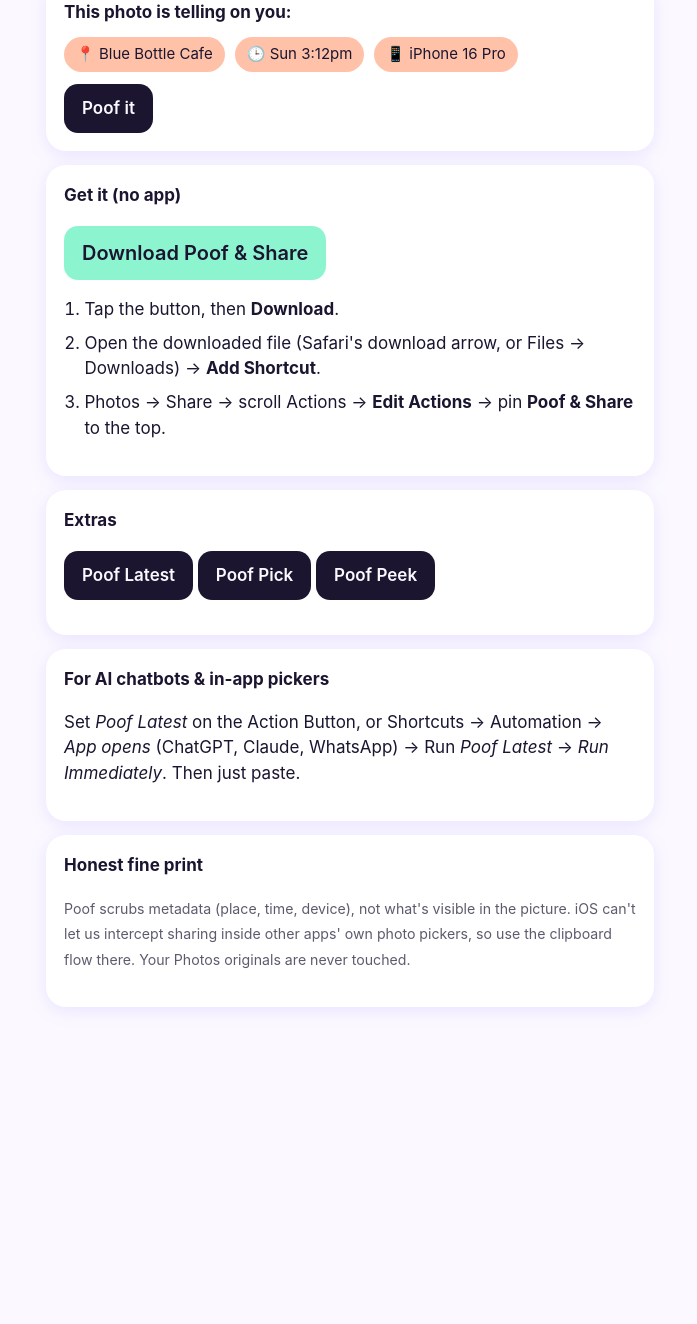
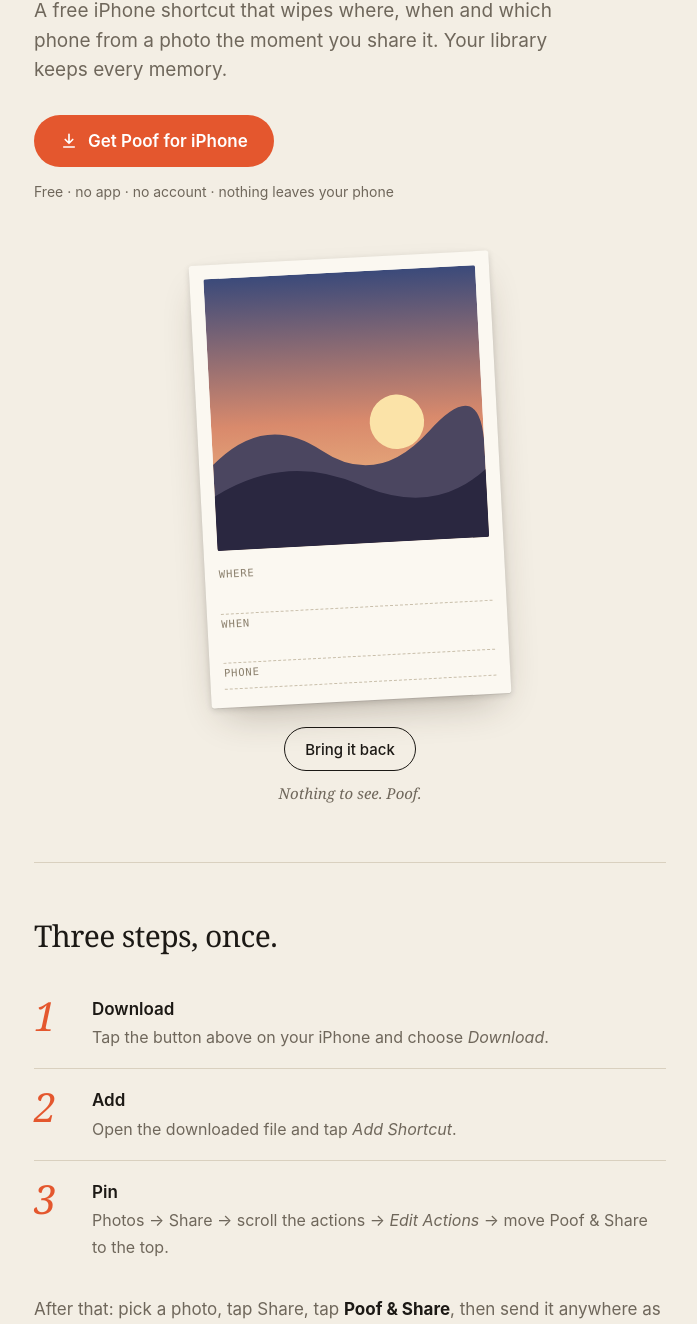
Before and after one commit to logrelu/poof-photo-scrubber, a plain HTML site: page site/index.html in a window 1280 px wide. Shown: the part 275-1599 px from the top of the page, without its empty margins (290-987 px from the left). Before the commit the page ends 1360 px from the top, so only its background shows below. Drawn offline with Linux system fonts and the light colour scheme.

Commit message:
design: editorial redesign of install page (serif, polaroid demo, dark mode)
Co-Authored-By: Claude Sonnet 5.5 <noreply@anthropic.com>

```diff
--- a/site/index.html
+++ b/site/index.html
@@ -1,33 +1,164 @@
-<!doctype html><html lang="en"><head><meta charset="utf-8"><meta name="viewport" content="width=device-width,initial-scale=1">
-<title>Poof - photos that forget</title>
+<!doctype html>
+<html lang="en">
+<head>
+<meta charset="utf-8">
+<meta name="viewport" content="width=device-width, initial-scale=1, viewport-fit=cover">
+<title>Poof — share the photo, keep the place</title>
+<meta name="description" content="A free iPhone shortcut that strips location, date and device from a photo the moment you share it. No app. Your library keeps its memories.">
+<meta name="theme-color" content="#f3eee4">
 <style>
-:root{--bg:#fbf9ff;--ink:#1b1530;--lilac:#b9a7ff;--mint:#8cf5d0;--peach:#ffc2a8;--card:#fff}
-@media(prefers-color-scheme:dark){:root{--bg:#14101f;--ink:#f3eeff;--card:#201a33}}
-*{box-sizing:border-box}body{margin:0;background:var(--bg);color:var(--ink);font:17px/1.5 -apple-system,system-ui,sans-serif}
-main{max-width:640px;margin:0 auto;padding:32px 16px 64px}
-.bubble{width:96px;height:96px;border-radius:50%;background:radial-gradient(circle at 30% 30%,#fff,var(--lilac) 60%,#8f7cf0);display:grid;place-items:center;font-size:44px;animation:float 3s ease-in-out infinite;margin:8px 0 16px}
-@keyframes float{50%{transform:translateY(-10px)}}@media(prefers-reduced-motion:reduce){.bubble{animation:none}}
-h1{font-size:44px;margin:0;line-height:1.1}.sub{opacity:.75;margin:.4em 0 24px}
-.card{background:var(--card);border-radius:20px;padding:18px;margin:14px 0;box-shadow:0 4px 18px #7b5cff22}
-.leak{display:flex;gap:10px;flex-wrap:wrap}.chip{padding:6px 12px;border-radius:99px;background:var(--peach);color:#1b1530;font-size:15px;transition:.6s}
-.gone .chip{opacity:0;transform:scale(.3) translateY(-20px);filter:blur(6px)}
-button,a.btn{font:inherit;font-weight:600;border:0;border-radius:14px;padding:12px 18px;background:var(--ink);color:var(--bg);text-decoration:none;display:inline-block;cursor:pointer;min-height:44px}
-a.btn.mint{background:var(--mint);color:#1b1530}ol{padding-left:1.2em}li{margin:.5em 0}small{opacity:.7}
-</style></head><body><main>
-<div class="bubble" aria-hidden="true">🫧</div>
-<h1>Poof!</h1><p class="sub">Share a photo. Where &amp; when go <em>poof</em>. Your library still remembers.</p>
+:root{
+  --paper:#f3eee4; --paper2:#ebe4d6; --ink:#1c1915; --mute:#6f675b; --line:#d9d0bf;
+  --accent:#e4572e; --accent-ink:#fff;
+  --serif: ui-serif,"New York","Iowan Old Style",Georgia,serif;
+  --sans: -apple-system,"SF Pro Text",system-ui,sans-serif;
+  --mono: ui-monospace,"SF Mono",Menlo,monospace;
+}
+@media (prefers-color-scheme:dark){
+  :root{--paper:#16130f;--paper2:#1f1b15;--ink:#f1eadc;--mute:#a1978a;--line:#322c23;--accent:#ff7a4d;--accent-ink:#1c1915}
+}
+*{box-sizing:border-box}
+html{-webkit-text-size-adjust:100%}
+body{margin:0;background:var(--paper);color:var(--ink);font:17px/1.55 var(--sans);
+  padding:env(safe-area-inset-top) 0 env(safe-area-inset-bottom)}
+.wrap{max-width:680px;margin:0 auto;padding:0 24px}
+a{color:inherit}
 
-<div class="card" id="demo"><b>This photo is telling on you:</b>
-<div class="leak" style="margin:12px 0"><span class="chip">📍 Blue Bottle Cafe</span><span class="chip">🕒 Sun 3:12pm</span><span class="chip">📱 iPhone 16 Pro</span></div>
-<button onclick="document.getElementById('demo').classList.toggle('gone')">Poof it</button></div>
+/* nav */
+header{display:flex;justify-content:space-between;align-items:center;padding:22px 0 8px}
+.logo{font:600 22px/1 var(--serif);letter-spacing:-.02em;text-decoration:none}
+.logo i{font-style:italic;color:var(--accent)}
+header a.small{font-size:14px;color:var(--mute);text-decoration:none;border-bottom:1px solid var(--line)}
 
-<div class="card"><b>Get it (no app)</b><p><a class="btn mint" style="font-size:20px" href="Poof%20%26%20Share.shortcut">Download Poof &amp; Share</a></p>
-<ol><li>Tap the button, then <b>Download</b>.</li><li>Open the downloaded file (Safari's download arrow, or Files &rarr; Downloads) &rarr; <b>Add Shortcut</b>.</li>
-<li>Photos &rarr; Share &rarr; scroll Actions &rarr; <b>Edit Actions</b> &rarr; pin <b>Poof &amp; Share</b> to the top.</li></ol></div>
-<div class="card"><b>Extras</b><p><a class="btn" href="Poof%20Latest.shortcut">Poof Latest</a> <a class="btn" href="Poof%20Pick.shortcut">Poof Pick</a> <a class="btn" href="Poof%20Peek.shortcut">Poof Peek</a></p></div>
-<div class="card"><b>For AI chatbots &amp; in-app pickers</b>
-<p>Set <i>Poof Latest</i> on the Action Button, or Shortcuts → Automation → <i>App opens</i> (ChatGPT, Claude, WhatsApp) → Run <i>Poof Latest</i> → <i>Run Immediately</i>. Then just paste.</p></div>
+/* hero */
+h1{font:500 clamp(46px,13vw,84px)/.98 var(--serif);letter-spacing:-.035em;margin:36px 0 18px}
+h1 em{font-style:italic;color:var(--accent)}
+.lede{font-size:19px;color:var(--mute);max-width:30em;margin:0 0 30px}
 
-<div class="card"><b>Honest fine print</b>
-<p><small>Poof scrubs metadata (place, time, device), not what's visible in the picture. iOS can't let us intercept sharing inside other apps' own photo pickers, so use the clipboard flow there. Your Photos originals are never touched.</small></p></div>
-</main></body></html>
+.cta{display:inline-flex;align-items:center;gap:10px;background:var(--accent);color:var(--accent-ink);
+  font:600 17px var(--sans);padding:16px 26px;border-radius:999px;text-decoration:none;min-height:52px;
+  transition:transform .2s}
+.cta:active{transform:scale(.97)}
+.cta svg{width:18px;height:18px}
+.note{font-size:14px;color:var(--mute);margin:14px 0 0}
+
+/* polaroid */
+.stage{margin:56px 0 28px;display:grid;justify-items:center}
+.polaroid{width:min(300px,82%);background:#fbf8f1;padding:14px 14px 18px;border-radius:3px;
+  box-shadow:0 1px 0 #0001,0 18px 40px -14px #3a2a1a55,0 2px 6px #0002;transform:rotate(-3deg);color:#1c1915}
+.photo{aspect-ratio:1/1;border-radius:2px;overflow:hidden;display:block;width:100%}
+.slip{margin-top:14px;font:12.5px/1.9 var(--mono);letter-spacing:.01em}
+.slip div{display:flex;justify-content:space-between;gap:10px;border-bottom:1px dashed #c9bfab;padding:0 0 1px}
+.slip b{font-weight:500;color:#8a7f6c;text-transform:uppercase;font-size:10.5px;letter-spacing:.08em}
+.slip span{transition:opacity .7s,filter .7s,letter-spacing .7s,transform .7s;display:inline-block}
+.gone .slip span{opacity:0;filter:blur(5px);letter-spacing:.4em;transform:translateY(-6px)}
+.slip em{position:absolute;opacity:0}
+.toggle{margin-top:26px;font:500 15px var(--sans);background:none;border:1.5px solid var(--ink);color:var(--ink);
+  border-radius:999px;padding:10px 20px;cursor:pointer;min-height:44px}
+.toggle:active{background:var(--ink);color:var(--paper)}
+.stage p{margin:12px 0 0;font:italic 15px var(--serif);color:var(--mute);height:1.5em}
+
+/* sections */
+section{padding:56px 0 8px;border-top:1px solid var(--line);margin-top:56px}
+h2{font:500 30px/1.1 var(--serif);letter-spacing:-.02em;margin:0 0 26px}
+ol.steps{list-style:none;margin:0;padding:0;counter-reset:s}
+.steps li{counter-increment:s;display:grid;grid-template-columns:54px 1fr;gap:4px;padding:18px 0;border-bottom:1px solid var(--line)}
+.steps li:last-child{border:0}
+.steps li::before{content:counter(s);font:italic 400 40px/1 var(--serif);color:var(--accent)}
+.steps b{display:block;font-weight:600;margin-bottom:2px}
+.steps span{color:var(--mute);font-size:16px}
+
+.two{display:grid;gap:14px}
+@media(min-width:620px){.two{grid-template-columns:1fr 1fr}}
+.box{background:var(--paper2);border-radius:14px;padding:20px}
+.box h3{font:600 17px var(--sans);margin:0 0 6px}
+.box p{margin:0;color:var(--mute);font-size:15.5px}
+.extras{display:flex;flex-wrap:wrap;gap:8px 18px;margin-top:6px}
+.extras a{font-size:15px;color:var(--mute)}
+
+footer{padding:56px 0 48px;color:var(--mute);font-size:14px;border-top:1px solid var(--line);margin-top:56px}
+footer p{max-width:36em}
+
+@media (prefers-reduced-motion:reduce){*{transition:none!important}}
+</style>
+</head>
+<body>
+<div class="wrap">
+  <header>
+    <a class="logo" href="#">poof<i>.</i></a>
+    <a class="small" href="https://github.com/logrelu/poof-photo-scrubber">source</a>
+  </header>
+
+  <h1>Share the photo.<br><em>Keep the place.</em></h1>
+  <p class="lede">A free iPhone shortcut that wipes where, when and which phone from a photo the moment you share it. Your library keeps every memory.</p>
+
+  <a class="cta" href="Poof%20%26%20Share.shortcut" download>
+    <svg viewBox="0 0 24 24" fill="none" stroke="currentColor" stroke-width="2.2" stroke-linecap="round" stroke-linejoin="round"><path d="M12 3v12m0 0l-5-5m5 5l5-5M5 20h14"/></svg>
+    Get Poof for iPhone
+  </a>
+  <p class="note">Free · no app · no account · nothing leaves your phone</p>
+
+  <div class="stage" id="stage">
+    <div class="polaroid">
+      <svg class="photo" viewBox="0 0 300 300" role="img" aria-label="A hazy dusk landscape">
+        <defs>
+          <linearGradient id="sky" x1="0" y1="0" x2="0" y2="1">
+            <stop offset="0" stop-color="#3b4a7a"/><stop offset=".55" stop-color="#d98a6c"/><stop offset="1" stop-color="#f3c98b"/>
+          </linearGradient>
+        </defs>
+        <rect width="300" height="300" fill="url(#sky)"/>
+        <circle cx="205" cy="168" r="30" fill="#fbe3a8"/>
+        <path d="M0 205 Q60 150 120 195 T240 180 T300 200 V300 H0Z" fill="#4b4660"/>
+        <path d="M0 240 Q80 195 160 235 T300 225 V300 H0Z" fill="#2a2740"/>
+      </svg>
+      <div class="slip" aria-live="polite">
+        <div><b>Where</b><span>37.7749° N, 122.4194° W</span></div>
+        <div><b>When</b><span>Sun 16 Nov, 5:12 pm</span></div>
+        <div><b>Phone</b><span>iPhone 16 Pro</span></div>
+      </div>
+    </div>
+    <button class="toggle" id="t" type="button">Poof it</button>
+    <p id="cap">This is what a photo says about you.</p>
+  </div>
+
+  <section>
+    <h2>Three steps, once.</h2>
+    <ol class="steps">
+      <li><div><b>Download</b><span>Tap the button above on your iPhone and choose <i>Download</i>.</span></div></li>
+      <li><div><b>Add</b><span>Open the downloaded file and tap <i>Add Shortcut</i>.</span></div></li>
+      <li><div><b>Pin</b><span>Photos → Share → scroll the actions → <i>Edit Actions</i> → move Poof &amp; Share to the top.</span></div></li>
+    </ol>
+    <p style="margin:18px 0 0;color:var(--mute)">After that: pick a photo, tap Share, tap <b style="color:var(--ink)">Poof &amp; Share</b>, then send it anywhere as usual.</p>
+  </section>
+
+  <section>
+    <h2>For chatbots &amp; in-app pickers.</h2>
+    <div class="two">
+      <div class="box"><h3>Clean clipboard</h3><p>Run <i>Poof Latest</i> from the Action Button or Back Tap. Your newest photo lands on the clipboard, scrubbed. Paste it into ChatGPT, Claude or WhatsApp.</p></div>
+      <div class="box"><h3>See what leaks</h3><p><i>Poof Peek</i> shows the place, time and phone hiding in any photo. Handy for proving it works.</p></div>
+    </div>
+    <div class="extras">
+      <a href="Poof%20Latest.shortcut" download>Poof Latest</a>
+      <a href="Poof%20Pick.shortcut" download>Poof Pick</a>
+      <a href="Poof%20Peek.shortcut" download>Poof Peek</a>
+    </div>
+  </section>
+
+  <footer>
+    <p>Poof removes metadata (location, date, device), not what is visible in the picture. iOS doesn't let any shortcut intercept sharing inside other apps' own photo pickers, so use the clipboard flow there. Your originals in Photos are never touched.</p>
+    <p>No analytics. No tracking. Open source.</p>
+  </footer>
+</div>
+<script>
+(function(){
+  var stage=document.getElementById('stage'),t=document.getElementById('t'),cap=document.getElementById('cap');
+  var gone=false;
+  function set(g){gone=g;stage.classList.toggle('gone',g);
+    t.textContent=g?'Bring it back':'Poof it';
+    cap.textContent=g?'Nothing to see. Poof.':'This is what a photo says about you.';}
+  t.addEventListener('click',function(){set(!gone)});
+  if(!matchMedia('(prefers-reduced-motion:reduce)').matches){setTimeout(function(){if(!gone)set(true)},2600)}
+})();
+</script>
+</body>
+</html>
```
